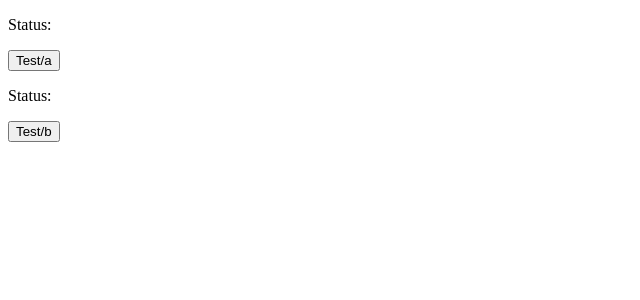
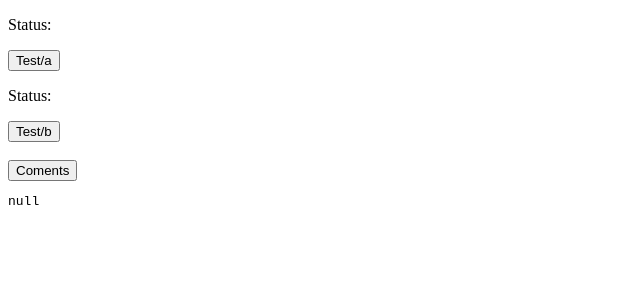
Before and after one commit to moisesrmartins/react_12_coment, a React (Create React App) app in the folder coment/: page / in a window 1280 px wide. Shown: the top 300 px of the page, without its empty margins (0-640 px from the left). Built offline with nearby package versions, Linux system fonts and the light colour scheme; no server answers; the database is empty.

Commit message:
React_12_Coment Parte 8: Coment.js

```diff
--- a/coment/src/App.js
+++ b/coment/src/App.js
@@ -1,10 +1,13 @@
 import React from "react";
 import Test from "./user/Test";
+import Coments from "./user/Coment";
 
 function App() {
   return (
     <div>
       <Test />
+      <br />
+      <Coments />
     </div>
   );
 }
--- /dev/null
+++ b/coment/src/user/Coment.js
@@ -0,0 +1,61 @@
+import React, { useState, useEffect } from "react";
+import firebase from "../firebase";
+
+const useDatabase = (endpoint) => {
+  const [data, setData] = useState({});
+  useEffect(() => {
+    const ref = firebase.database().ref(endpoint);
+    ref.on("value", (snapshot) => {
+      setData(snapshot.val());
+    });
+    return () => {
+      ref.off();
+    };
+  }, [endpoint]);
+  return data;
+};
+
+const useDatabasePush = (endpoint) => {
+  const [status, setStatus] = useState("");
+
+  const save = (data) => {
+    const ref = firebase.database().ref(endpoint);
+    ref.push(data, (err) => {
+      if (err) {
+        setStatus("ERROR");
+      } else {
+        setStatus("SUCESS");
+      }
+    });
+  };
+
+  return [status, save];
+};
+
+const Coment = () => {
+  const data = useDatabase("coments");
+  return <pre>{JSON.stringify(data)}</pre>;
+};
+
+function Coments() {
+  const [save] = useDatabasePush("coments");
+
+  return (
+    <div>
+      <div>
+        <button
+          onClick={() => {
+            save({
+              content: "First Coment",
+            });
+          }}
+        >
+          Coments
+        </button>
+        <Coment />
+      </div>
+    </div>
+  );
+}
+
+export default Coments;
```
